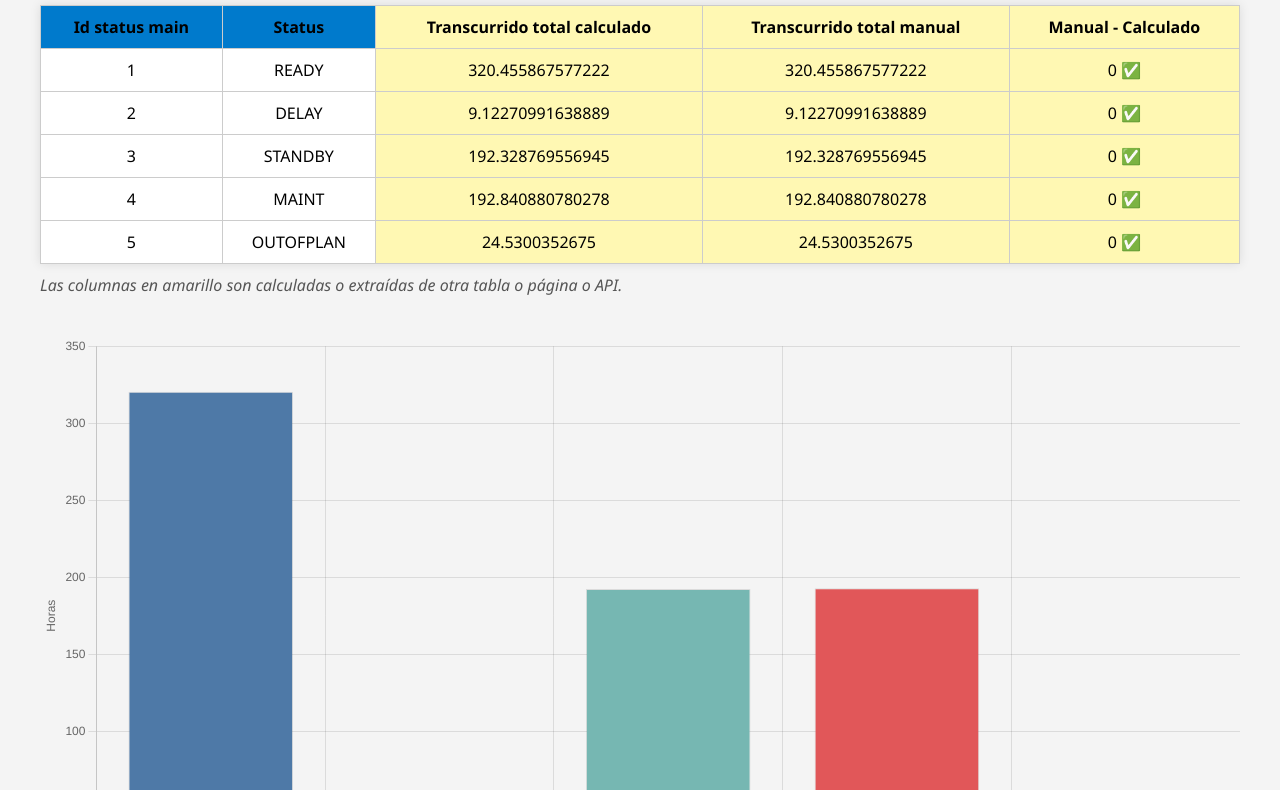
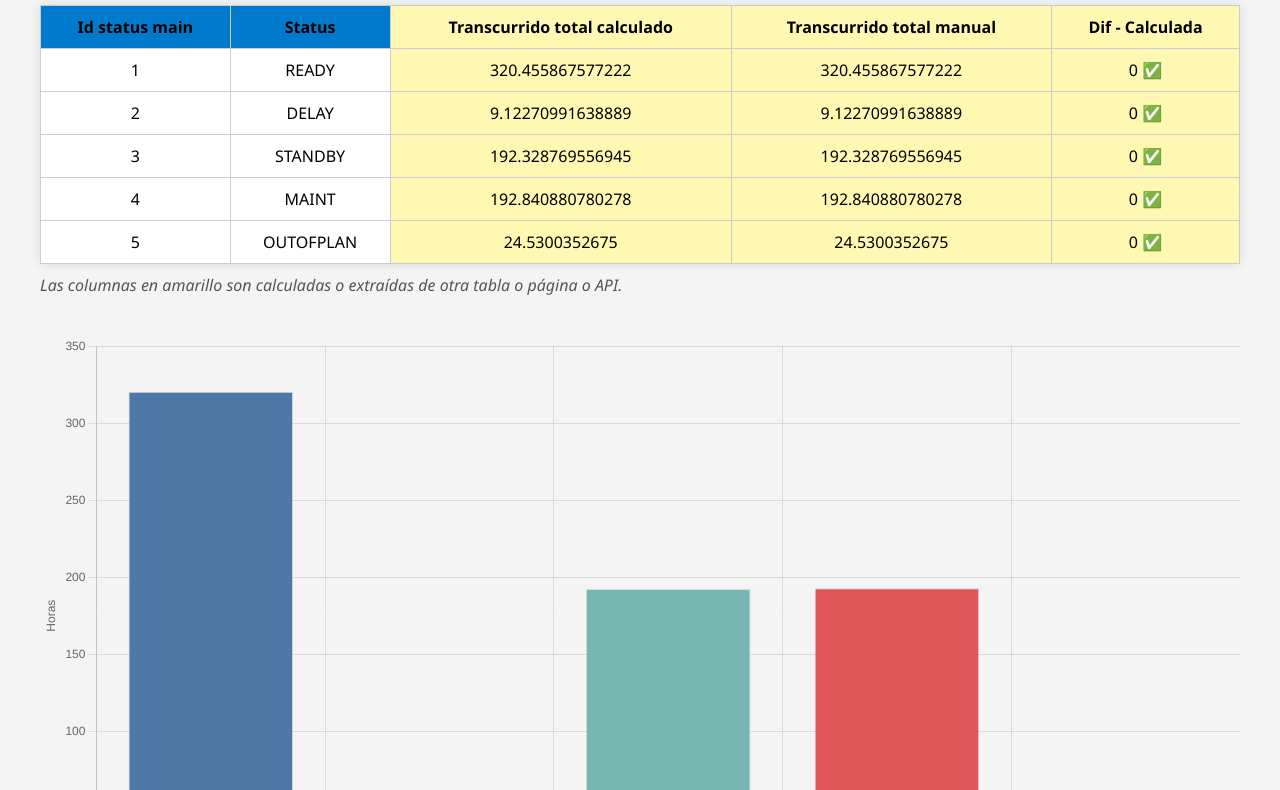
Before and after one commit to cogithub/ms4m, a plain HTML site: page js/index6.html in a window 1280 px wide. Shown: the part 99-889 px from the top of the page. Drawn offline with nearby package versions, Linux system fonts and the light colour scheme.

Commit message:
Actualizando repo ....

```diff
--- a/js/index6.html
+++ b/js/index6.html
@@ -54,7 +54,7 @@
         <th>Status</th>
         <th class="calculated">Transcurrido total calculado</th>
         <th class="calculated">Transcurrido total manual</th>
-        <th class="calculated">Manual - Calculado</th>
+        <th class="calculated">Dif - Calculada</th>
       </tr>
     </thead>
     <tbody>
```
